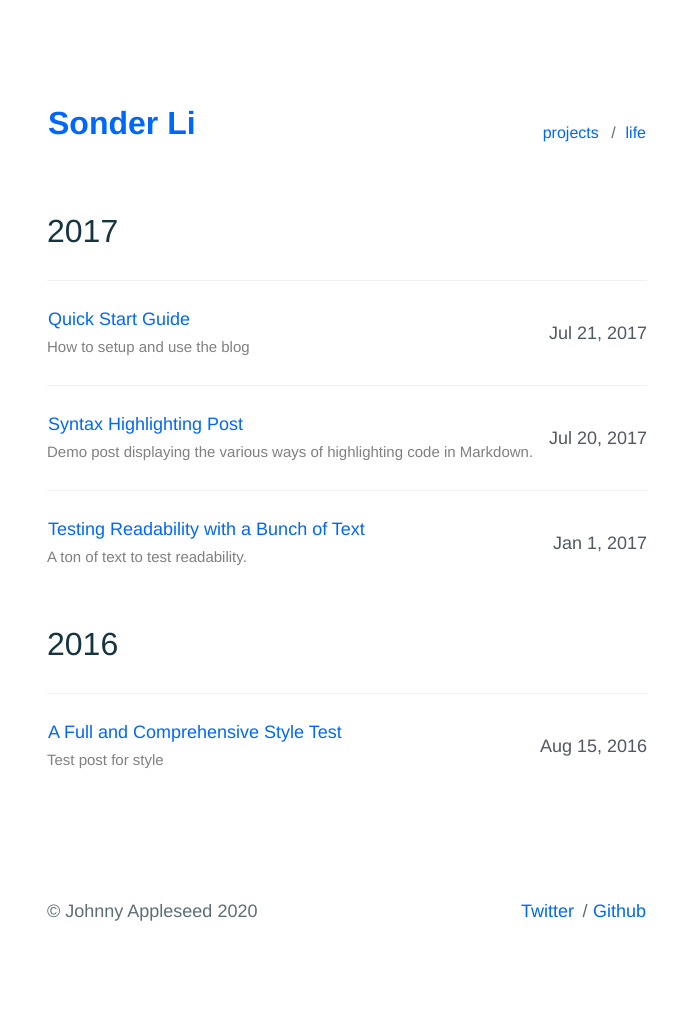
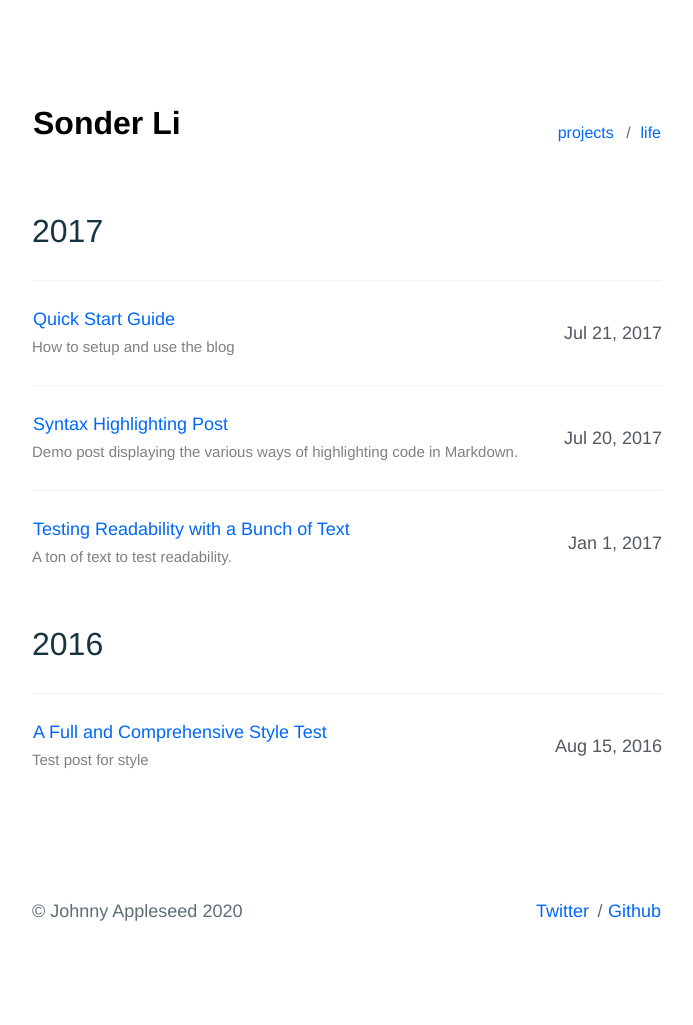
Before and after one commit to sumchuenli/sumchuenli.github.io, a Jekyll site: the page built from index.html, in a window 1280 px wide. Shown: the whole page, without its empty margins (293-986 px from the left). Built offline with Jekyll 4.4.1, drawn with Linux system fonts in a browser that asks for light colours.

Commit message:
css changes to hover

```diff
--- a/_sass/base/_reset.scss
+++ b/_sass/base/_reset.scss
@@ -124,12 +124,17 @@ a {
 
 /* Override hover animation with no-hov class */
 a.no-hov {
+
+  color: black;
+  background-color: transparent;
+  text-decoration: none;
+
 	&:after {
 		content: none
 	}
 
 	&:hover {
-		color: $c-accent__darkblue
+		color: black
 	}
 }
 
--- a/_sass/utilities/_layout.scss
+++ b/_sass/utilities/_layout.scss
@@ -3,7 +3,7 @@
    ========================================================================== */
 
 .u-container {
-    max-width: 62rem; // 620px
+    max-width: 65rem; // 620px
     margin-right: auto;
     margin-left: auto;
     padding-top: 10rem; // 100px
```
